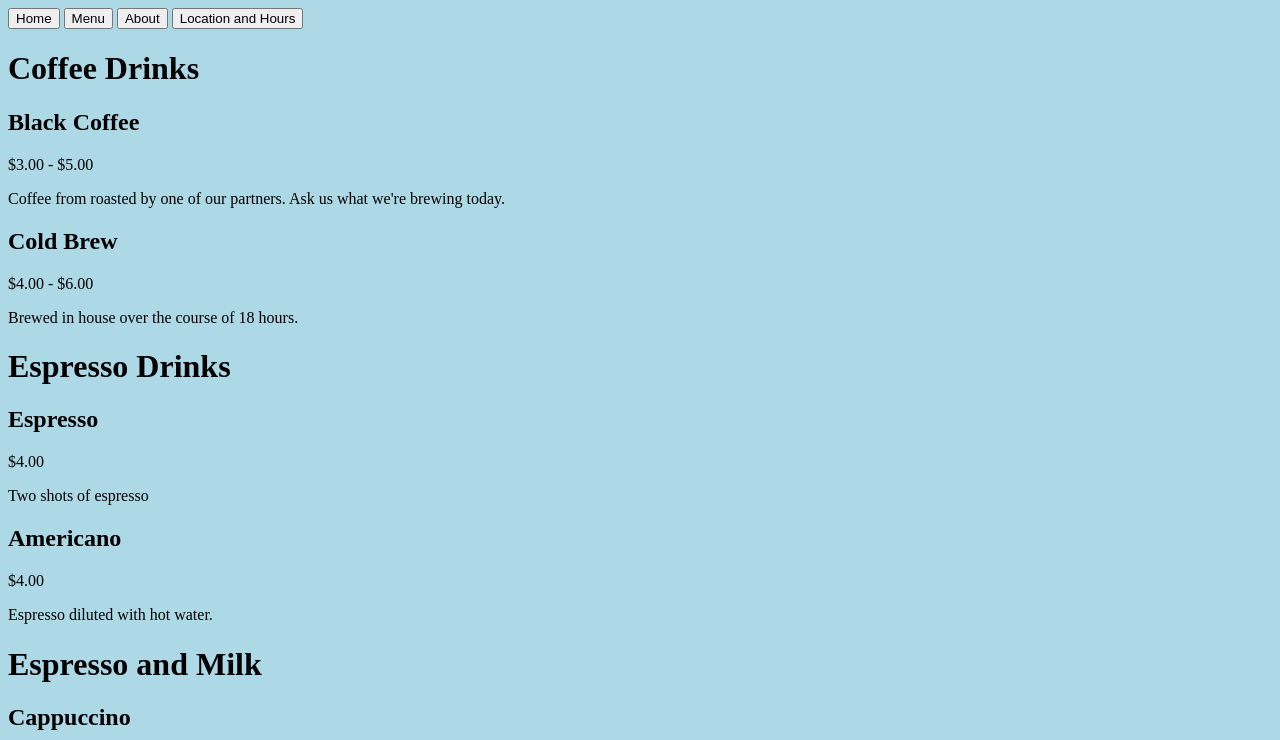
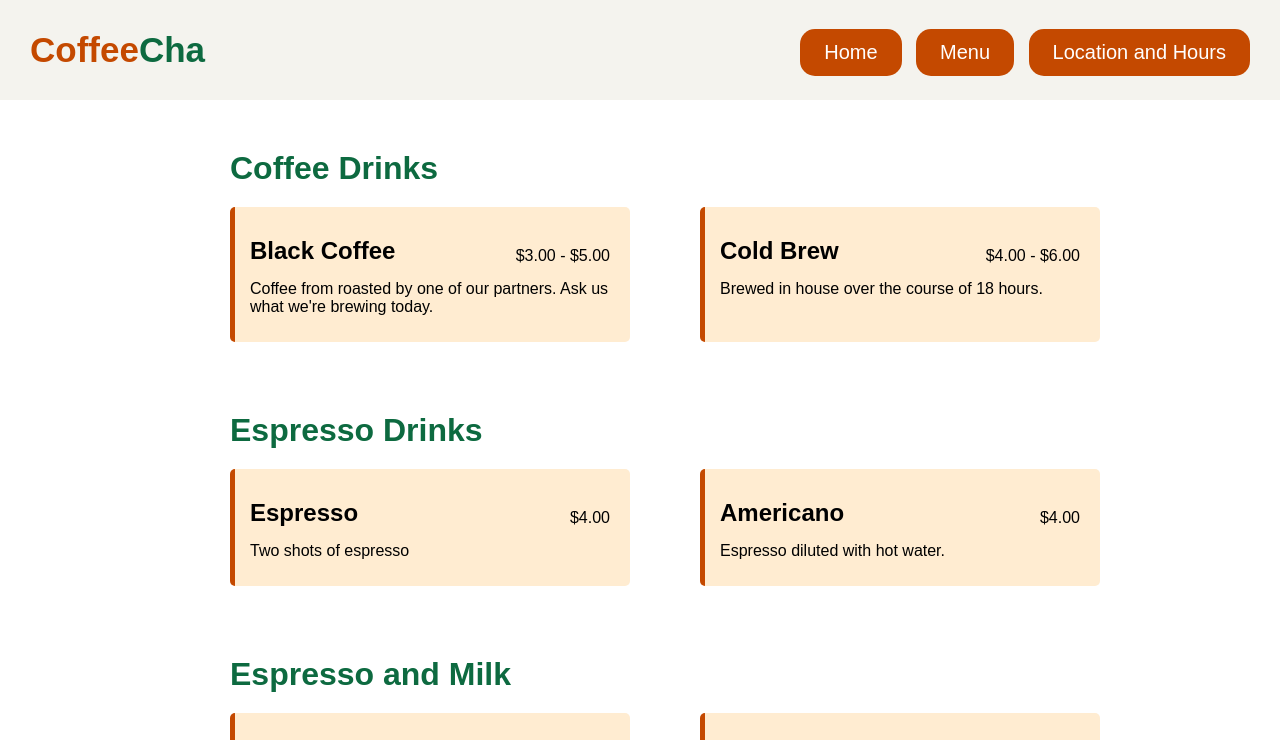
Before and after one commit to aokoye/odin-restaurant-page, a website built with webpack: page src/template.html in a window 1280 px wide. Both pictures are taken after a click on the button "Menu". Shown: the top 740 px of the page. Built offline with nearby package versions, Linux system fonts and the light colour scheme.

Commit message:
Updated CSS and added location and hours page

```diff
--- a/src/greeting.js
+++ /dev/null
@@ -1,8 +0,0 @@
-export const greeting = "Hello, Odinite!";
-// export const greeting = "Hello, Odinite!;
-
-export function component() {
-    const element = document.createElement('div');
-    element.innerHTML = "Hello webpack";
-    return element;
-}
--- a/src/home.js
+++ b/src/home.js
@@ -7,14 +7,21 @@ const data = {
 export const renderPage = () => {
     const masthead = document.createElement('div');
     masthead.classList.add('masthead');
-    const titleNode = document.createElement('h2');
-    titleNode.textContent = data.title;
-    const aboutNode = document.createElement('p')
-    aboutNode.textContent = data.body;
 
-    masthead.appendChild(titleNode);
-    masthead.appendChild(aboutNode);
+    const title = document.createElement('h2');
+    title.textContent = data.title;
+
+    const about = document.createElement('p');
+    about.textContent = data.body;
+    about.classList.add('about');
+
+    const custom = document.createElement('p');
+    custom.textContent = data.custom;
+    custom.classList.add('custom');
+
+    masthead.appendChild(title);
+    masthead.appendChild(about);
+    masthead.appendChild(custom);
 
     return masthead
-    // return document.getElementById("content").innerHTML = masthead.innerHTML
 }
--- a/src/index.js
+++ b/src/index.js
@@ -1,19 +1,8 @@
 import "./styles.css";
 import { renderPage } from "./home.js"
 import { loadMenu } from "./menu.js"
-// import { loadHome } from "./home.js"
-import { component } from "./greeting.js";
+import { loadLocation } from "./location.js"
 
-// document.getElementById("home").addEventListener("click", hm)
-// document.getElementById("menu").addEventListener("click", mu)
-
-// function hm() {
-//     document.getElementById("content").innerHTML = home()
-// }
-
-// function mu() {
-//     document.getElementById("content").innerHTML = loadMenu()
-// }
 const contentNode = document.querySelector('#content');
 
 function clearContent() {
@@ -36,6 +25,13 @@ function foodMenu() {
     contentNode.appendChild(loadMenu())
 }
 
+const locationBtn = document.getElementById("location")
+locationBtn.addEventListener("click", restLocal);
+function restLocal() {
+    clearContent();
+    contentNode.appendChild(loadLocation())
+}
+
 
 // loadMenu()
 // hi()
--- /dev/null
+++ b/src/location.js
@@ -0,0 +1,29 @@
+const data = {
+        location: 'We are located at:',
+        address: '5544 SE Main St. Any City, Any State',
+        hours: 'Our hours are 8am - 7pm Monday through Friday.'
+    }
+
+export const loadLocation = () => {
+    const container = document.createElement('div');
+    container.classList.add('container');
+
+
+    const location = document.createElement('p');
+    location.classList.add('location');
+    location.textContent = data.location;
+
+    const address = document.createElement('p');
+    address.classList.add('address');
+    address.textContent = data.address;
+
+    const hours = document.createElement('p');
+    hours.classList.add('hours');
+    hours.textContent = data.hours;
+
+    container.appendChild(location);
+    container.appendChild(address);
+    container.appendChild(hours);
+
+    return container;
+}
--- a/src/menu.js
+++ b/src/menu.js
@@ -1,8 +1,9 @@
 const coffee = [
+    // {
+    //     type: 'Coffee Drinks'
+    // },
     {
-        type: 'Coffee Drinks'
-    },
-    {
+        type: 'Coffee Drinks',
         name: 'Black Coffee',
         description: 'Coffee from roasted by one of our partners. Ask us what we\'re brewing today.',
         price: '$3.00 - $5.00'
@@ -12,10 +13,11 @@ const coffee = [
         description: 'Brewed in house over the course of 18 hours.',
         price: '$4.00 - $6.00'
     },
+    // {
+    //     type: 'Espresso Drinks'
+    // },
     {
-        type: 'Espresso Drinks'
-    },
-    {
+        type: 'Espresso Drinks',
         name: 'Espresso',
         description: 'Two shots of espresso',
         price: '$4.00'
@@ -25,10 +27,11 @@ const coffee = [
         description: 'Espresso diluted with hot water.',
         price: '$4.00'
     },
+    // {
+    //     type: 'Espresso and Milk'
+    // },
     {
-        type: 'Espresso and Milk'
-    },
-    {
+        type: 'Espresso and Milk',
         name: 'Cappuccino',
         description: 'Two shots of espresso with 8 ounces of steamed milk.',
         price: '$4.50'
@@ -53,10 +56,11 @@ const coffee = [
         description: 'Espresso with steamed milk, chocolate, and foam',
         price: '$6.00 - $7.00'
     },
+    // {
+    //     type: 'Specialty Drinks'
+    // },
     {
-        type: 'Specialty Drinks'
-    },
-    {
+        type: 'Specialty Drinks',
         name: 'Black Sesame Latte',
         description: 'We take our signature latte and top it with black sesame foam. Note: This foam contains dairy.',
         price: '$7.00 - $8.00'
@@ -69,10 +73,11 @@ const coffee = [
 ];
 
 const teas = [
+    // {
+    //     type: 'Tea'
+    // },
     {
-        type: 'Tea'
-    },
-    {
+        type: 'Tea',
         name: 'Hot Tea',
         description: 'Tea from Smith Tea Makers',
         price: '$3.50'
@@ -95,11 +100,12 @@ const teas = [
 ];
 
 const bobaTea = [
+    // {
+    //     type: 'Milk Tea',
+    //     description: 'Milk in all of these drinks can be substituted for any of our dairy free options'
+    // },
     {
         type: 'Milk Tea',
-        description: 'Milk in all of these drinks can be substituted for any of our dairy free options'
-    },
-    {
         name: 'Oolong Milk Tea',
         price: '$5.50'
     },
@@ -119,11 +125,12 @@ const bobaTea = [
         name: 'Assam Black Milk Tea',
         price: '$5.50'
     },
+    // {
+    //     type: 'Lattes',
+    //     description: 'Milk in all of these drinks can be substituted for any of our dairy free options'
+    // },
     {
         type: 'Lattes',
-        description: 'Milk in all of these drinks can be substituted for any of our dairy free options'
-    },
-    {
         name: 'Hojicha Latte',
         price: '$6.00'
     },
@@ -135,10 +142,11 @@ const bobaTea = [
         name: 'Café Latte',
         price: '$6.00'
     },
+    // {
+    //     type: 'Fruit Teas'
+    // },
     {
-        type: 'Fruit Teas'
-    },
-    {
+        type: 'Fruit Teas',
         name: 'Mango Passion Fruit Green Tea',
         price: '$5.50'
     },
@@ -246,7 +254,7 @@ export function loadMenu() {
             typeNode.classList.add('drinkType')
             typeNode.textContent = item.type;
             cafe.appendChild(typeNode);
-            cafe.appendChild(typeNode);
+            // cafe.appendChild(typeNode);
         }
 
         cafe.appendChild(product);
--- a/src/styles.css
+++ b/src/styles.css
@@ -1,3 +1,142 @@
+* {
+  box-sizing: border-box;
+}
+@import url('https://fonts.googleapis.com/css2?family=Nunito+Sans:ital,opsz,wght@0,6..12,200..1000;1,6..12,200..1000&display=swap');
+
 body {
-    background-color: lightblue;
+    background-color: #fff;
+    margin: 0;
+    font-family: "Nunito Sans", sans-serif;
+
   }
+
+  header {
+    display: flex;
+    justify-content: space-between;
+    align-items: center;
+    background-color: #f4f3ee;
+    height: 100px;
+    padding: 0 30px;
+  }
+
+  .title1 {
+    color: #c44900;
+  }
+
+  .title2 {
+    color: #0d6a40;
+  }
+
+  header span {
+    font-size: 35px;
+    font-weight: 700;
+  }
+
+  nav {
+    margin-top: 5px;
+  }
+
+  button {
+    border: none;
+    border-radius: 15px;
+    padding: .75rem 1.5rem;
+    text-decoration: none;
+    background-color: #c44900;
+    color: #FFF;
+    font-size: 20px;
+    text-align: center;
+    margin-left: 10px;
+    cursor: pointer;
+  }
+
+  /* Location */
+  .container {
+    display: flex;
+    flex-direction: column;
+    align-items: center;
+    margin: 40px 0;
+    font-size: 20px;
+  }
+
+  .container p {
+    margin: 5px 0;
+  }
+
+
+  /* Home */
+  .masthead {
+    margin: 20px 50px;
+  }
+
+  .masthead h2 {
+    font-size: 30px;
+  }
+
+  .masthead p {
+    font-size: 20px;
+  }
+
+  /* Menu */
+  .content {
+    display: flex;
+    flex-direction: column;
+    justify-content: center;
+    justify-items: center;
+  }
+
+  .menu {
+    display: flex;
+    flex-direction: column;
+    align-items: center;
+    justify-content: center;
+
+    background-color: #FFF;
+  }
+
+  .coffee,
+  .tea,
+  .boba {
+    display: grid;
+    grid-template-columns: auto auto;
+    grid-auto-rows: auto auto;
+    gap: 20px;
+  }
+
+.drinkType {
+    grid-column: 1 / 3;
+    margin: 50px 0 0 50px;
+    color: #0d6a40;
+  }
+
+  .product {
+    background-color: #ffecd1;
+    width: 400px;
+    margin-left: 50px;
+    padding: 10px 10px 10px 15px;
+    border-left: #c44900 solid 5px;
+    border-radius: 5px;
+  }
+
+  .prodPrice{
+    display: flex;
+    justify-content: space-between;
+  }
+
+  .price {
+    margin: 30px 10px 0 0 ;
+  }
+
+  p.description {
+    margin-top: -5px;
+}
+  .options {
+    display: flex;
+    border: 2px solid #0d6a40;
+    gap: 70px;
+    margin: 40px 0;
+    padding: 0 20px;
+  }
+
+  .drinkOption {
+    color: #0d6a40;;
+  }
--- a/src/template.html
+++ b/src/template.html
@@ -7,10 +7,12 @@
 </head>
 <body>
     <header>
+        <div class="name">
+            <p><span class="title1">Coffee</span><span class="title2">Cha</span></p>
+        </div>
         <nav>
             <button id="home">Home</button>
             <button id="menu">Menu</button>
-            <button id="about">About</button>
             <button id="location">Location and Hours</button>
         </nav>
     </header>
```
Also changed, not shown: src/odin.png (deleted).
